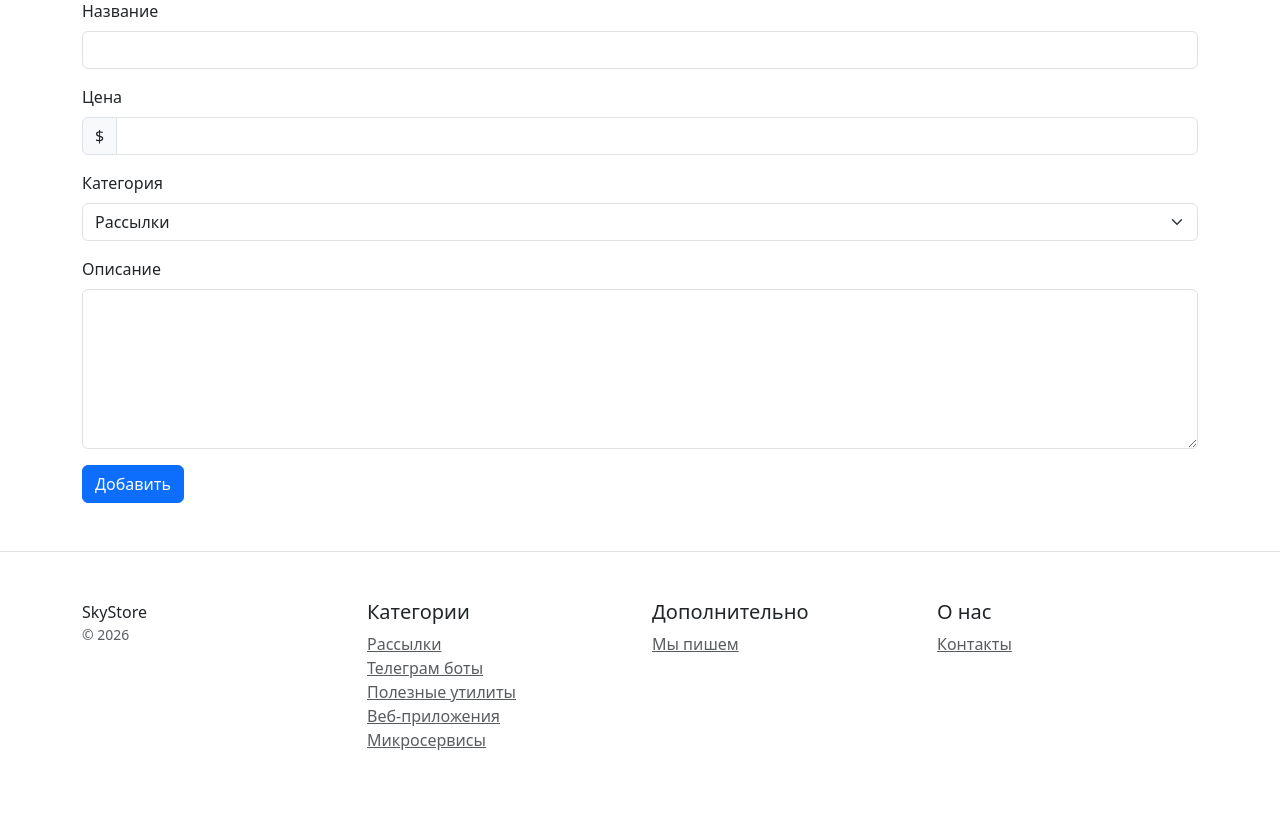
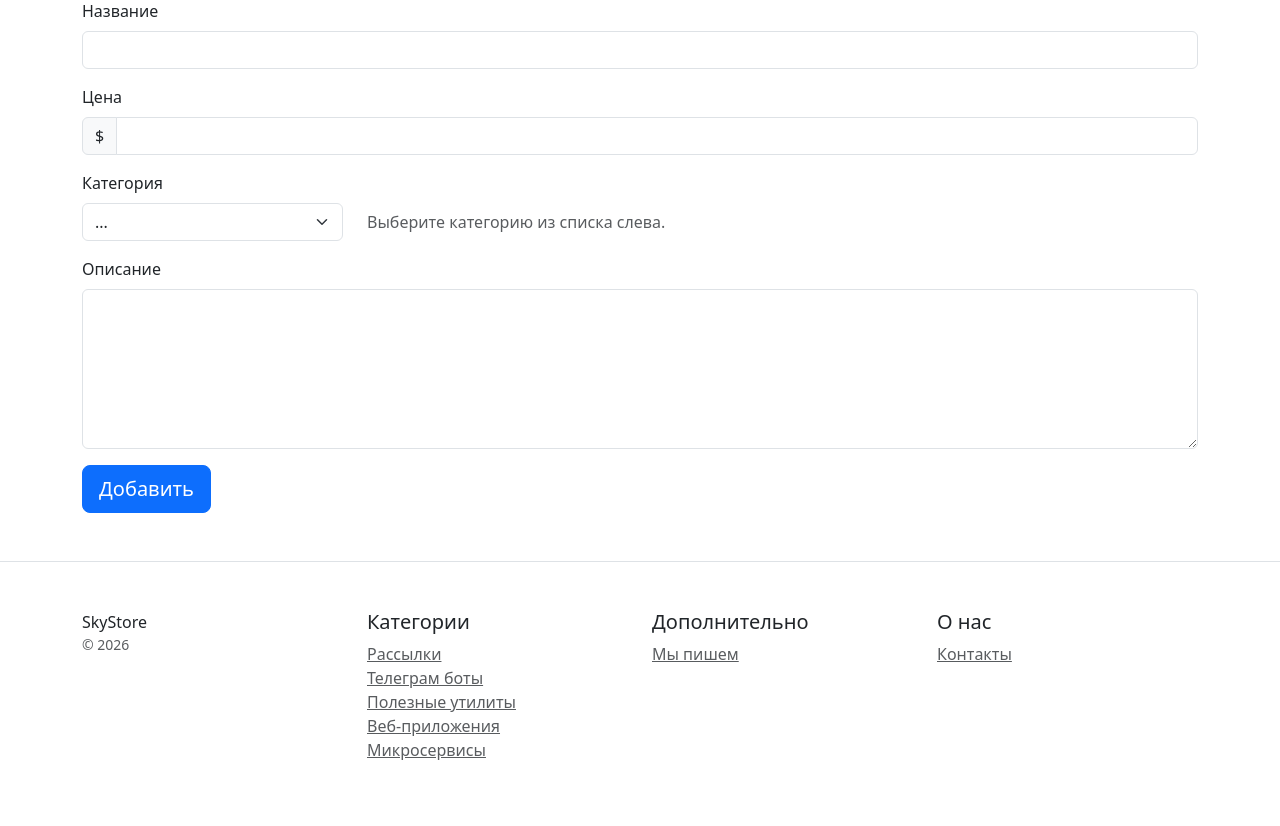
Before and after one commit to GrandBalaxon/CoreShop-Django, a Django app: page /add-product/ in a window 1280 px wide. Shown: the part 285-1111 px from the top of the page. Before the commit the page ends 1035 px from the top, so only its background shows below. Run offline with Django 5.2, Linux system fonts and the light colour scheme; data comes from the database, SQL or seed files in the repository; some libraries are stand-ins or nearby versions.

Commit message:
feat: added dynamic Category.description help-note to 'add-product' page + it's script

```diff
--- a/catalog/templates/catalog/add_product.html
+++ b/catalog/templates/catalog/add_product.html
@@ -23,11 +23,22 @@
         </div>
 
         <label for="categorySelect" class="form-label">Категория</label>
-        <select class="form-select mb-3" name="category" id="categorySelect" required>
-            {% for category in categories %}
-            <option value="{{ category.id }}">{{ category.name }}</option>
-            {% endfor %}
-        </select>
+        <div class="row">
+            <div class="col-3">
+                <select class="form-select" name="category" id="categorySelect" onchange="updateDescription()" required>
+                    <option value="" disabled selected>...</option>
+                    {% for category in categories %}
+                    <option value="{{ category.id }}" data-description="{{ category.description }}">{{ category.name }}</option>
+                    {% endfor %}
+                </select>
+            </div>
+            <div class="col-9 d-flex align-items-center">
+                <span id="categoryDescription" class="text-muted">
+                    Выберите категорию из списка слева.
+                </span>
+            </div>
+        </div>
+        <div class="mb-3"></div>
 
         <div class="mb-3">
             <label for="exampleFormControlTextarea1" class="form-label">Описание</label>
@@ -42,9 +53,25 @@
             </textarea>
         </div>
 
-        <button type="submit" class="btn btn-primary">Добавить</button>
+        <button type="submit" class="btn btn-lg btn-primary">Добавить</button>
 
     </form>
 
 </div>
+
+<script>
+function updateDescription() {
+    const select = document.getElementById('categorySelect');
+    const descriptionDiv = document.getElementById('categoryDescription');
+
+    // Получаем выбранный option
+    const selectedOption = select.options[select.selectedIndex];
+
+    // Берем описание из нашего data-атрибута
+    const description = selectedOption.getAttribute('data-description');
+
+    // Обновляем текст
+    descriptionDiv.textContent = description || "";
+}
+</script>
 {% endblock %}
```
